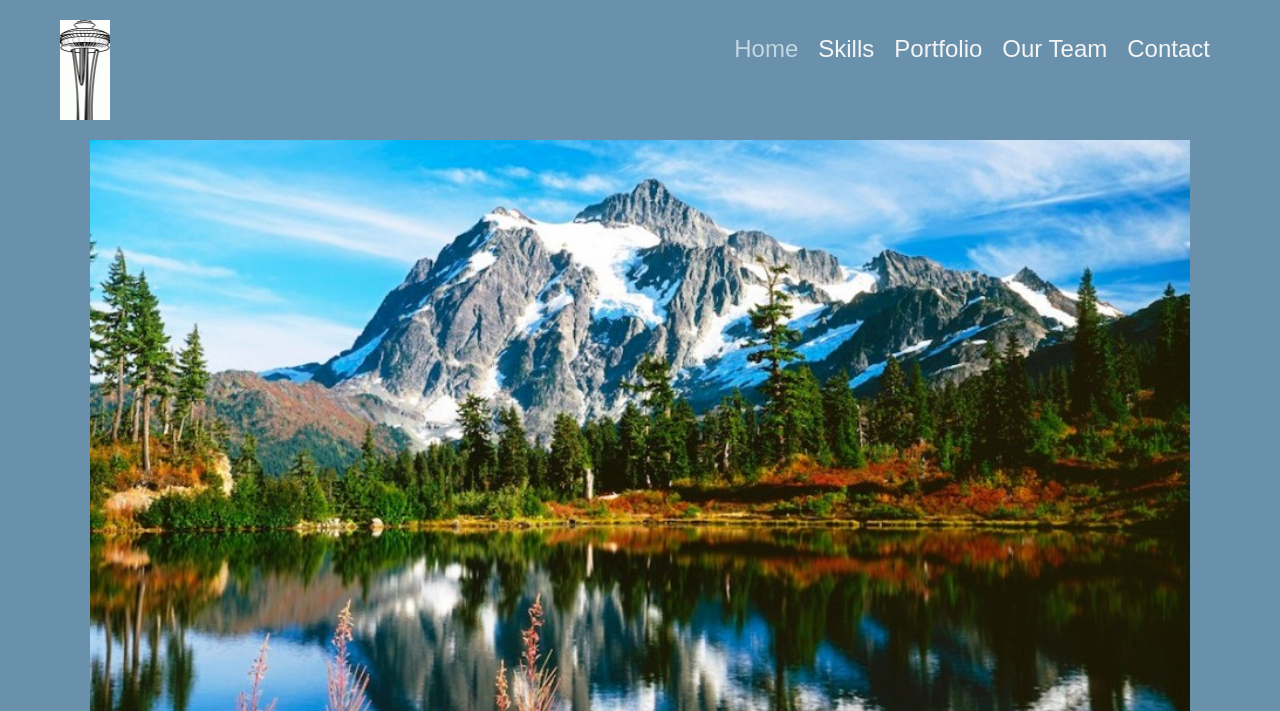
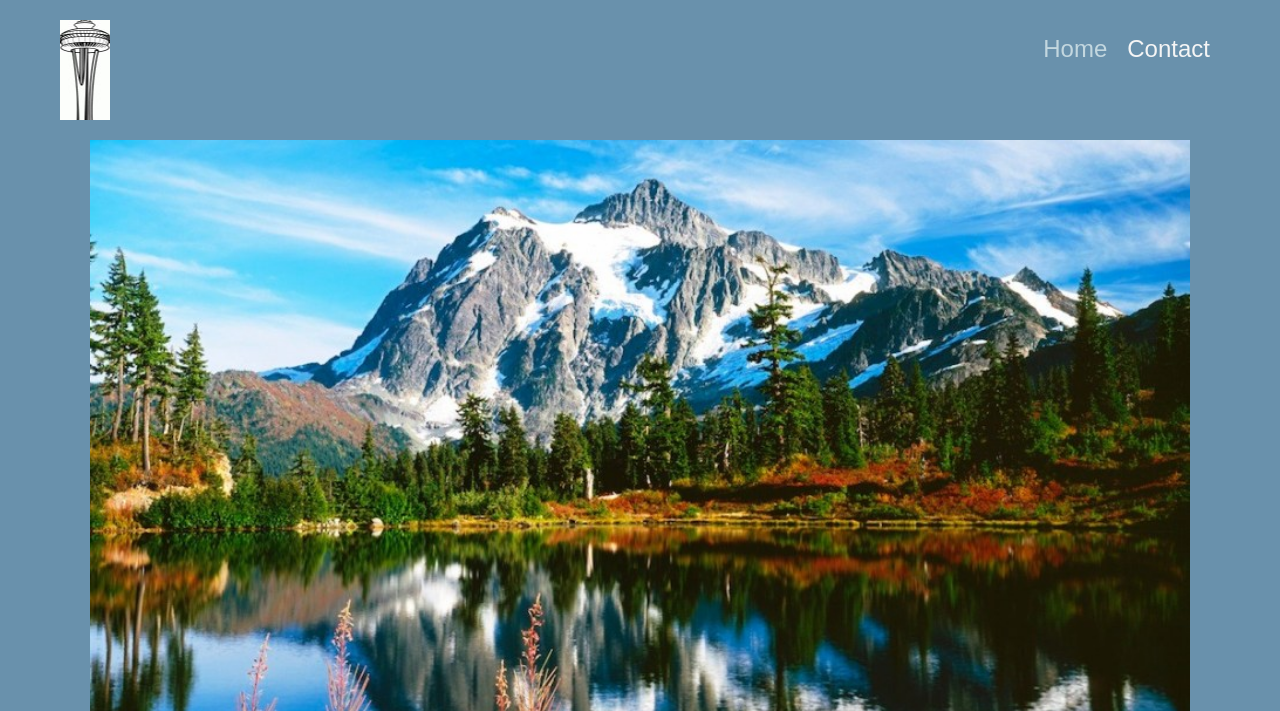
Before and after one commit to Ekram-mohamed1997/pnwbirds, a plain HTML site: page index.html in a window 1280 px wide. Shown: the top 711 px of the page. Drawn offline with Linux system fonts and the light colour scheme.

Commit message:
removed unnecassary menus links

```diff
--- a/index.html
+++ b/index.html
@@ -16,9 +16,6 @@
 				<a href="#" id="menu-icon">
 				<ul>
 					<li><a href="index.html" class="current">Home</a></li>
-					<li><a href="#">Skills</a></li>
-					<li><a href="#">Portfolio</a></li>
-					<li><a href="#">Our Team</a></li>
 					<li><a href="#">Contact</a></li>
 				</ul>
 			</nav>
```
